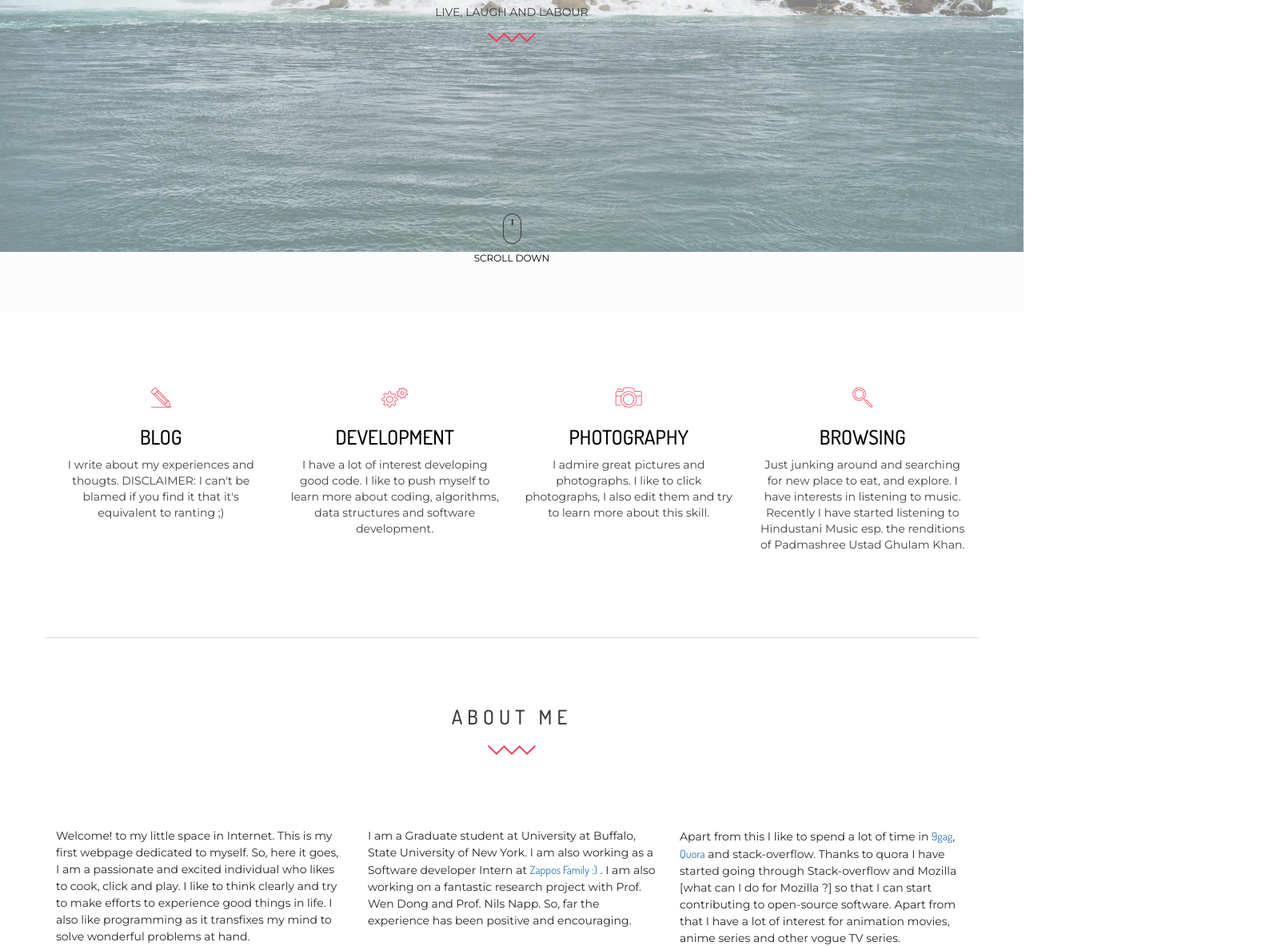
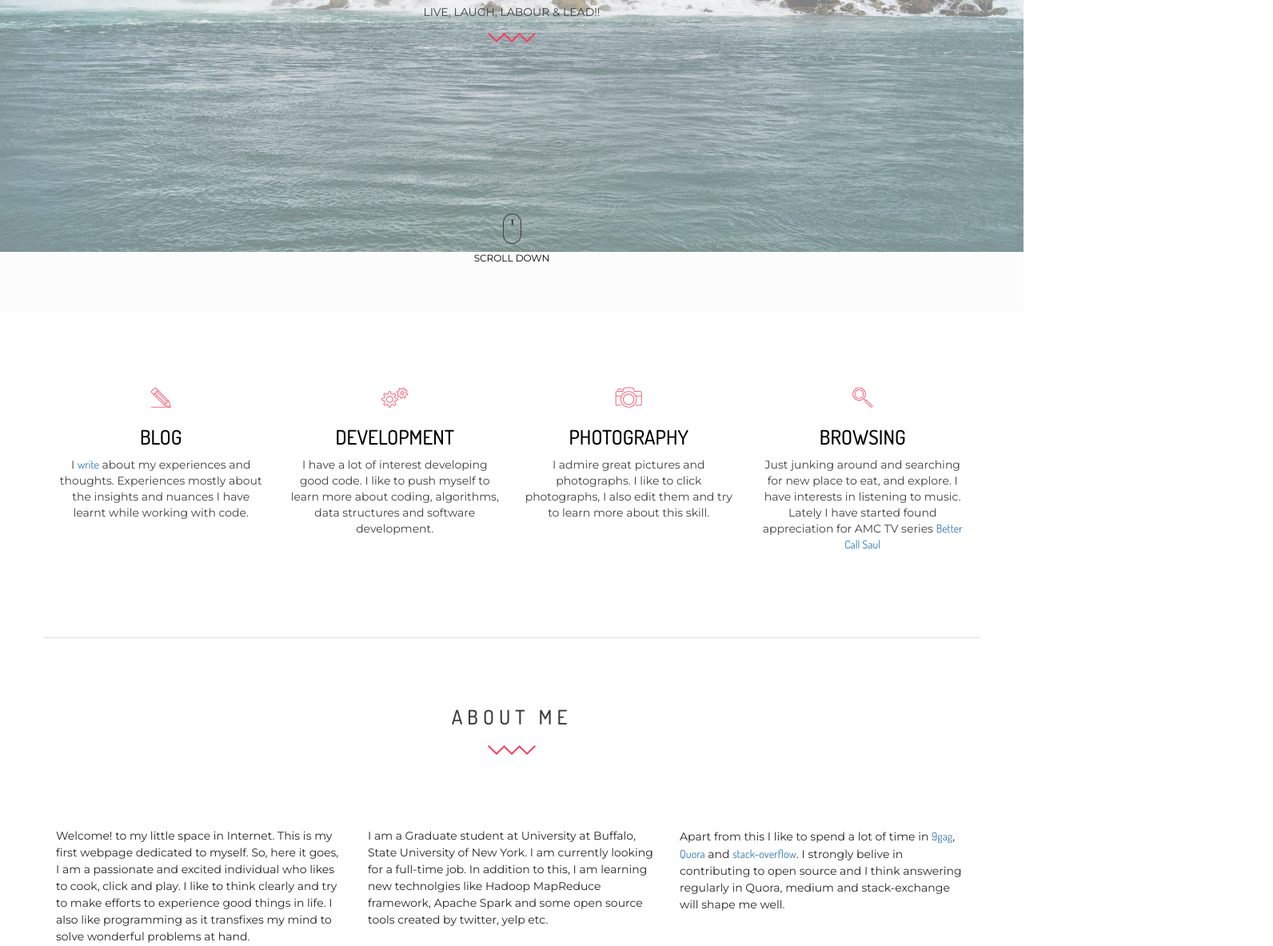
Before and after one commit to srajappa/srajappa.github.io, a plain HTML site: page index.html in a window 1280 px wide. Shown: the part 279-1462 px from the top of the page at 80% size, 1592 px wide, since content can reach past the window. Drawn offline with Linux system fonts and the light colour scheme.

Commit message:
changes made march 2016

```diff
--- a/index.html
+++ b/index.html
@@ -11,7 +11,7 @@
     <link href='http://fonts.googleapis.com/css?family=Montserrat:400,700' rel='stylesheet' type='text/css'>
 
     <!-- Font Awesome -->
-
+    <link rel="shortcut icon" type="image/png" href="images/icon.png"
 
     <link rel="stylesheet" href="http://maxcdn.bootstrapcdn.com/font-awesome/4.3.0/css/font-awesome.min.css">
 
@@ -88,7 +88,7 @@
 	                    <div class="col-md-12 text-center">
 	                        <div class="home_text wow fadeInUp animated">
 	                            <h2>Srinivasan Rajappa</h2>
-	                            <p>Live, Laugh and Labour</p>
+	                            <p>Live, Laugh, Labour & LEAD!!</p>
 	                            <img src="images/shape.png" alt="">
 	                        </div>
 	                    </div>
@@ -117,7 +117,7 @@
                     <div class="single_service wow fadeInUp" data-wow-delay="1s">
                         <i class="icon-pencil"></i>
                         <h2>Blog</h2>
-                        <p>I write about my experiences and thougts. DISCLAIMER: I can't be blamed if you find it that it's equivalent to ranting ;)</p>
+                        <p>I <a href="https://medium.com/@cruiousCOCO">write</a> about my experiences and thoughts. Experiences mostly about the insights and nuances I have learnt while working with code. </p>
                     </div>
                 </div>
                 <div class="col-md-3 text-center">
@@ -138,7 +138,7 @@
                     <div class="single_service wow fadeInUp" data-wow-delay="4s">
                         <i class="icon-magnifying-glass"></i>
                         <h2>Browsing</h2>
-                        <p>Just junking around and searching for new place to eat, and explore. I have interests in listening to music. Recently I have started listening to Hindustani Music esp. the renditions of Padmashree Ustad Ghulam Khan.</p>
+                        <p>Just junking around and searching for new place to eat, and explore. I have interests in listening to music. Lately I have started found appreciation for AMC TV series <a href="http://www.amc.com/shows/better-call-saul">Better Call Saul</a></p>
                     </div>
                 </div>
             </div>
@@ -195,10 +195,10 @@
                     <p class="about_us_p">Welcome! to my little space in Internet. This is my first webpage dedicated to myself. So, here it goes, I am a passionate and excited individual who likes to cook, click and play. I like to think clearly and try to make efforts to experience good things in life. I also like programming as it transfixes my mind to solve wonderful problems at hand.</p>
                 </div>
                 <div class="col-md-4  wow fadeInRight animated">
-                    <p class="about_us_p">I am a Graduate student at University at Buffalo, State University of New York. I am also working as a Software developer Intern at <a href="https://www.zappos.com">Zappos Family :)</a> . I am also working on a fantastic research project with Prof. Wen Dong and Prof. Nils Napp. So, far the experience has been positive and encouraging.</p>
+                    <p class="about_us_p">I am a Graduate student at University at Buffalo, State University of New York. I am currently looking for a full-time job. In addition to this, I am learning new technolgies like Hadoop MapReduce framework, Apache Spark and some open source tools created by twitter, yelp etc.</p>
                 </div>
                 <div class="col-md-4  wow fadeInRight animated">
-                    <p class="about_us_p">Apart from this I like to spend a lot of time in <a href="https://www.9gag.coom">9gag</a>, <a href ="https://www.quora.com/Srinivasan-Rajappa">Quora</a> and stack-overflow. Thanks to quora I have started going through Stack-overflow and Mozilla [what can I do for Mozilla ?] so that I can start contributing to open-source software. Apart from that I have a lot of interest for animation movies, anime series and other vogue TV series. </p>
+                    <p class="about_us_p">Apart from this I like to spend a lot of time in <a href="https://www.9gag.coom">9gag</a>, <a href ="https://www.quora.com/Srinivasan-Rajappa">Quora</a> and <a href="http://stackoverflow.com/users/3318043/cruiouscoco?tab=profile">stack-overflow</a>. I strongly belive in contributing to open source and I think answering regularly in Quora, medium and stack-exchange will shape me well. </p>
                 </div>
             </div>
         </div>
@@ -391,7 +391,7 @@
                         <p>37 Minnesota Ave, #3 Buffalo, NY, USA</p>
                     </div>
                 </div>
-                <div class="col-md-9  wow fadeInRight animated">
+                <!-- <div class="col-md-9  wow fadeInRight animated">
                     <form class="contact-form" action="">
                         <div class="row">
                             <div class="col-md-6">
@@ -405,7 +405,7 @@
                             </div>
                         </div>
                     </form>
-                </div>
+                </div> -->
             </div>
         </div>
         <div class="container">
@@ -444,7 +444,7 @@
 "target="_blank"><img src="images/linkedin.png"/></a></li>
                             <li><a href="https://www.quora.com/Srinivasan-Rajappa"><img src="images/quora.png"/></a></li>
                             <li><a href="https://www.facebook.com/srinivasan.1691"><img src="images/facebook.png"/></a></li>
-                            <li><a href="http://www.twitter.com/srini_rajappa"><img src="images/twitter.png"/></a></li>
+                            <li><a href="http://www.twitter.com/cruiousCOCO"><img src="images/twitter.png"/></a></li>
                             <!-- <li><a href="http://www.skype.com/srinivasanis"><img src="images/skype.png"/></a></li> -->
                         </ul>
                     </div>
```
Also changed, not shown: images/icon.png (added).
